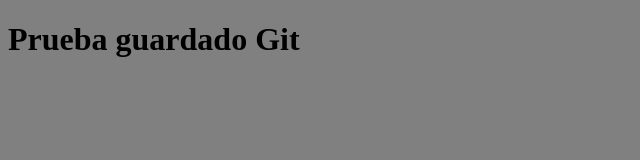
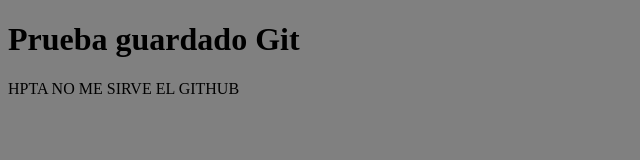
Before and after one commit to Dippek/CursoGit, a plain HTML site: page index.html in a window 1280 px wide. Shown: the whole page, without its empty margins (0-640 px from the left). Drawn offline with Linux system fonts and the light colour scheme.

Commit message:
index.html

```diff
--- a/index.html
+++ b/index.html
@@ -11,5 +11,6 @@
 </head>
 <body>
 	<h1>Prueba guardado Git</h1>
+	<p>HPTA NO ME SIRVE EL GITHUB</p>
 </body>
 </html>
```
